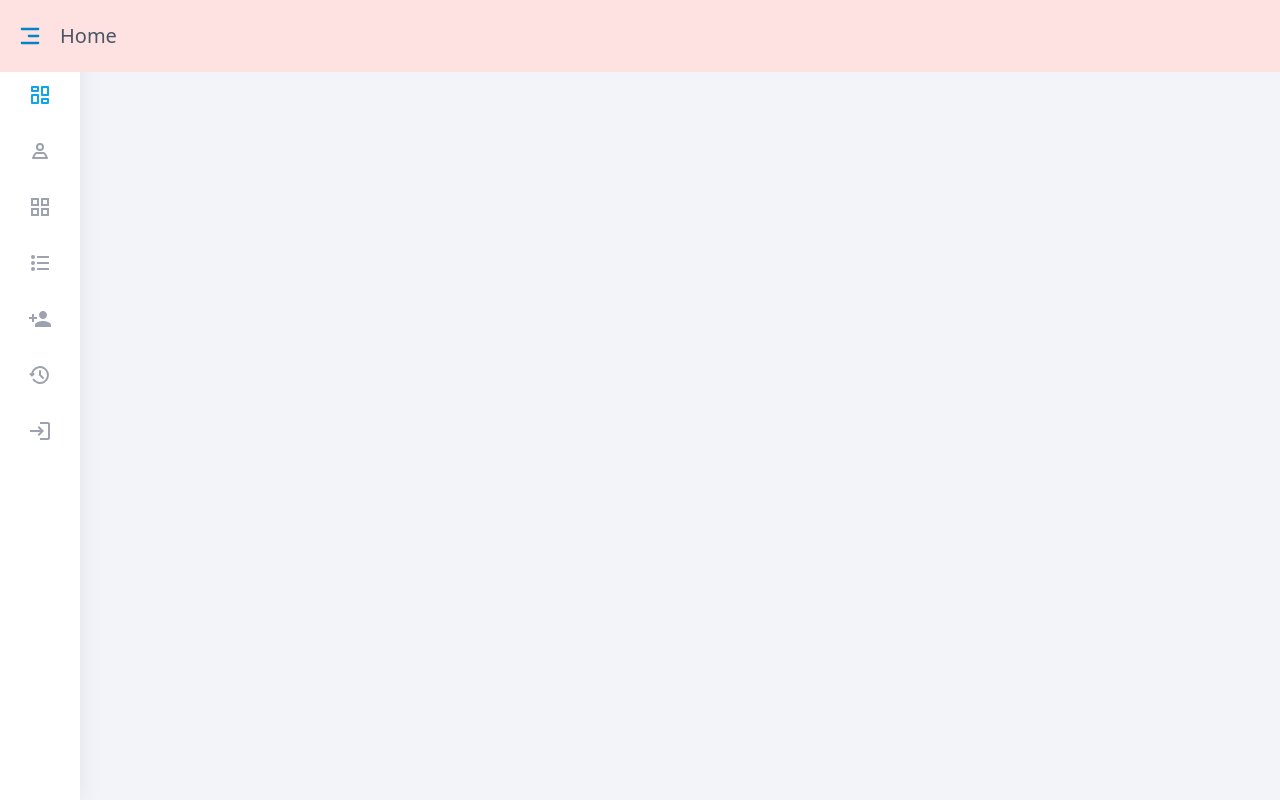
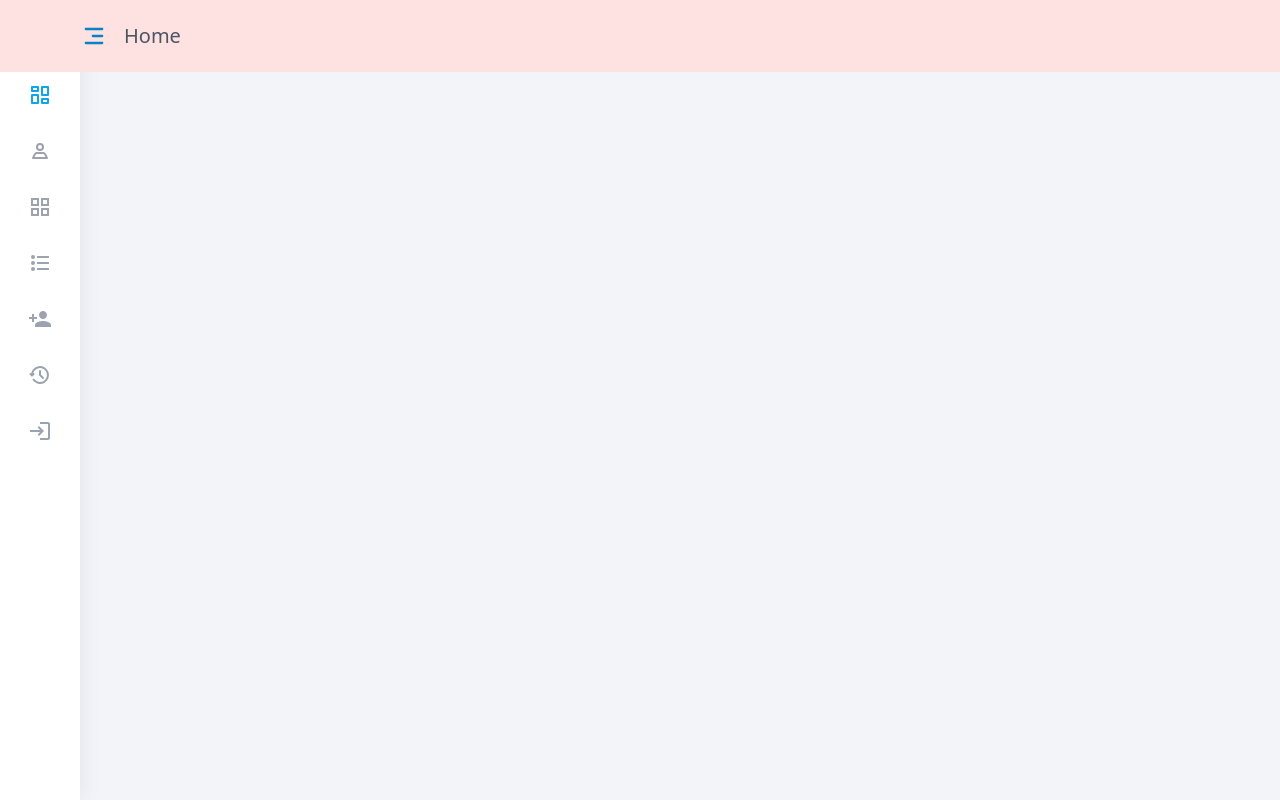
Before and after one commit to umardev500/gclub-ui, a React (Vite) app: page / in a window 1280 px wide. Built offline with nearby package versions, Linux system fonts and the light colour scheme.

Commit message:
add padding left as sidebar width on sidebar shown

```diff
--- a/src/assets/scss/header/header.scss
+++ b/src/assets/scss/header/header.scss
@@ -1,3 +1,9 @@
 .header {
   height: 72px;
 }
+
+.shown {
+  .header {
+    @apply pl-20;
+  }
+}
--- a/src/components/pages/Home.tsx
+++ b/src/components/pages/Home.tsx
@@ -3,7 +3,7 @@ import { Header, Sidebar } from '..'
 
 export const Home: React.FC = () => {
     return (
-        <div>
+        <div className="shown">
             <Sidebar />
             <Header />
         </div>
```
